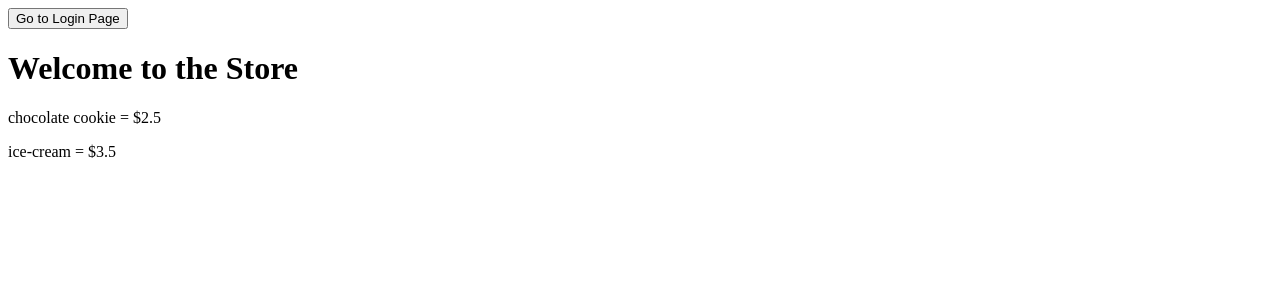
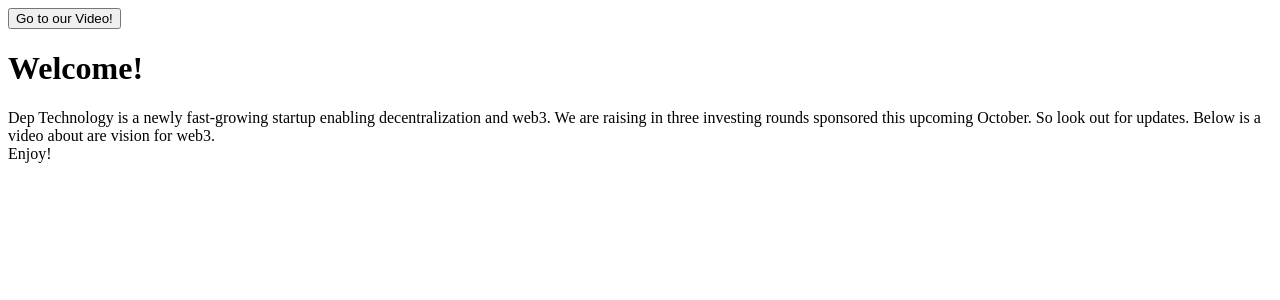
Before and after one commit to DarkSkinDaequan/stochs-io, a PHP site: page /test2.php in a window 1280 px wide. Shown: the top 300 px of the page. Run offline with PHP 8.4, Linux system fonts and the light colour scheme.

Commit message:
Update test2.php

```diff
--- a/test2.php
+++ b/test2.php
@@ -21,16 +21,15 @@
 </body>
 
         <title> echo Command</title>
-            <a href="https://htmlpreview.github.io/?https://raw.githubusercontent.com/DarkSkinDaequan/stochs-io/refs/heads/main/login.php" style="text-decoration: none;">
-  <button>Go to Login Page</button>
+            <a href="login.php" style="text-decoration: none;">
+  <button>Go to our Video!</button>
 </a>
         <h1>
-            Welcome to the Store
+            Welcome!
         </h1>
-        <p><?php echo $offers[0]['name']; ?> =
-         $<?php echo $offers[0]['price']; ?> </p>
-        <p><?php echo $offers[1]['name']; ?> =
-         $<?php echo $offers[1]['price']; ?> </p>
+        <p>Dep Technology is a newly fast-growing startup enabling decentralization and web3.
+We are raising in three investing rounds sponsored this upcoming October. So look out for updates. Below is a video about are vision for web3.<br>Enjoy!
+</p>
 
     </head>
 
```
